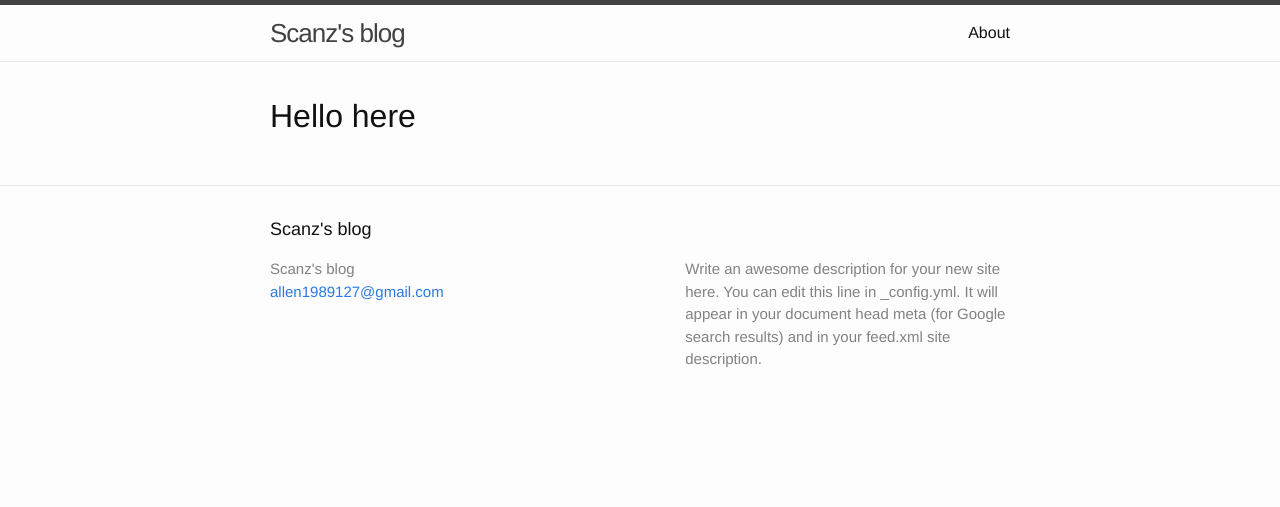
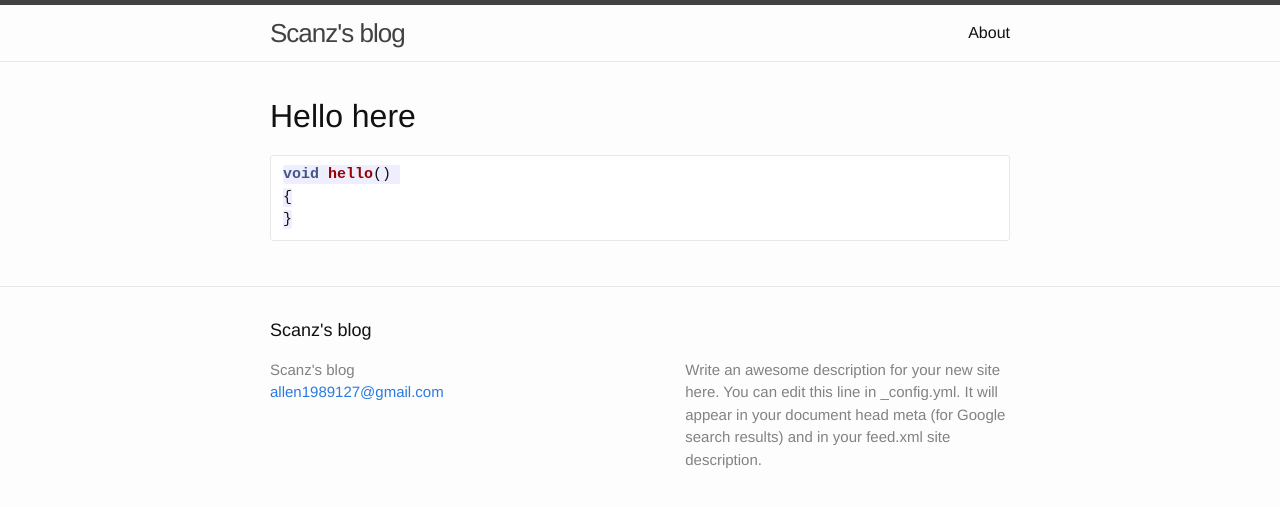
Before and after one commit to allen1989127/blog, a Jekyll site: the page built from _posts/2014-12-29-hello.md, in a window 1280 px wide. Shown: the top 507 px of the page. Built offline with Jekyll 4.4.1, drawn with Linux system fonts in a browser that asks for light colours.

Commit message:
add hello blog

````diff
--- a/_posts/2014-12-29-hello.md
+++ b/_posts/2014-12-29-hello.md
@@ -6,3 +6,9 @@ categories:  hello
 ---
 
 #Hello here
+
+``` c
+void hello()
+{
+}
+```
````
